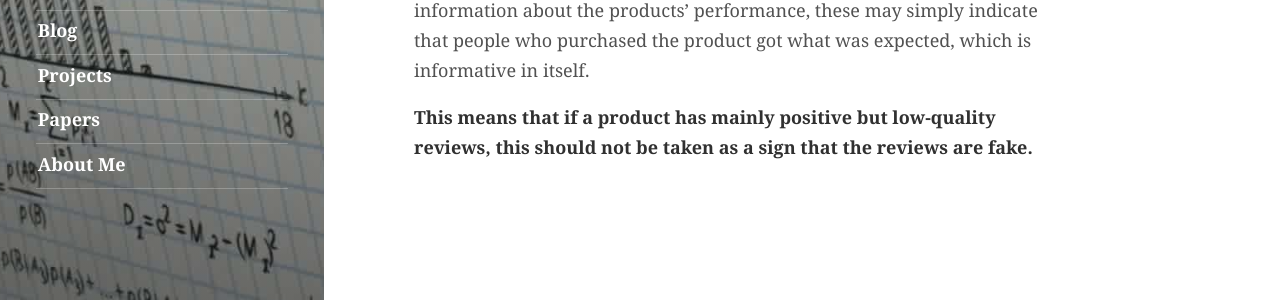
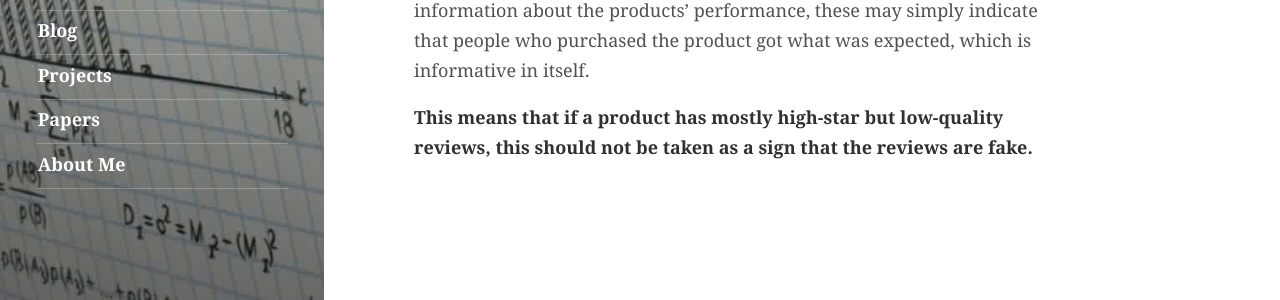
Before and after one commit to andrewkruger/andrewkruger.github.io, a Jekyll site: the page built from _projects/2017-08-25-amazon-reviews.md, in a window 1280 px wide and 900 px high, scrolled down 8076 px. Shown: the part 593-893 px from the top of the window. Built offline with Jekyll 4.4.1, drawn with Linux system fonts in a browser that asks for light colours; a script that is not in the unit is left out.

Commit message:
Updates made

```diff
--- a/_projects/2017-08-25-amazon-reviews.md
+++ b/_projects/2017-08-25-amazon-reviews.md
@@ -130,4 +130,4 @@ Note that the products with more low-quality reviews have higher grades more oft
 
 I found that instead of writing reviews as products are being pruchased, many people appear to go through their purchase history and write many low-quality, quick reviews at the same time.  Doing this benefits the star rating system in that otherwise reviews may be more filled only people who sit and make longer reviews or people who are dissatisfied, leaving out a count of people who are just satisfied and don't have anything to say other than it works.  Although these reviews do not add descriptive information about the products' performance, these may simply indicate that people who purchased the product got what was expected, which is informative in itself.
 
-**This means that if a product has mainly positive but low-quality reviews, this should not be taken as a sign that the reviews are fake.**
+**This means that if a product has mostly high-star but low-quality reviews, this should not be taken as a sign that the reviews are fake.**
```
